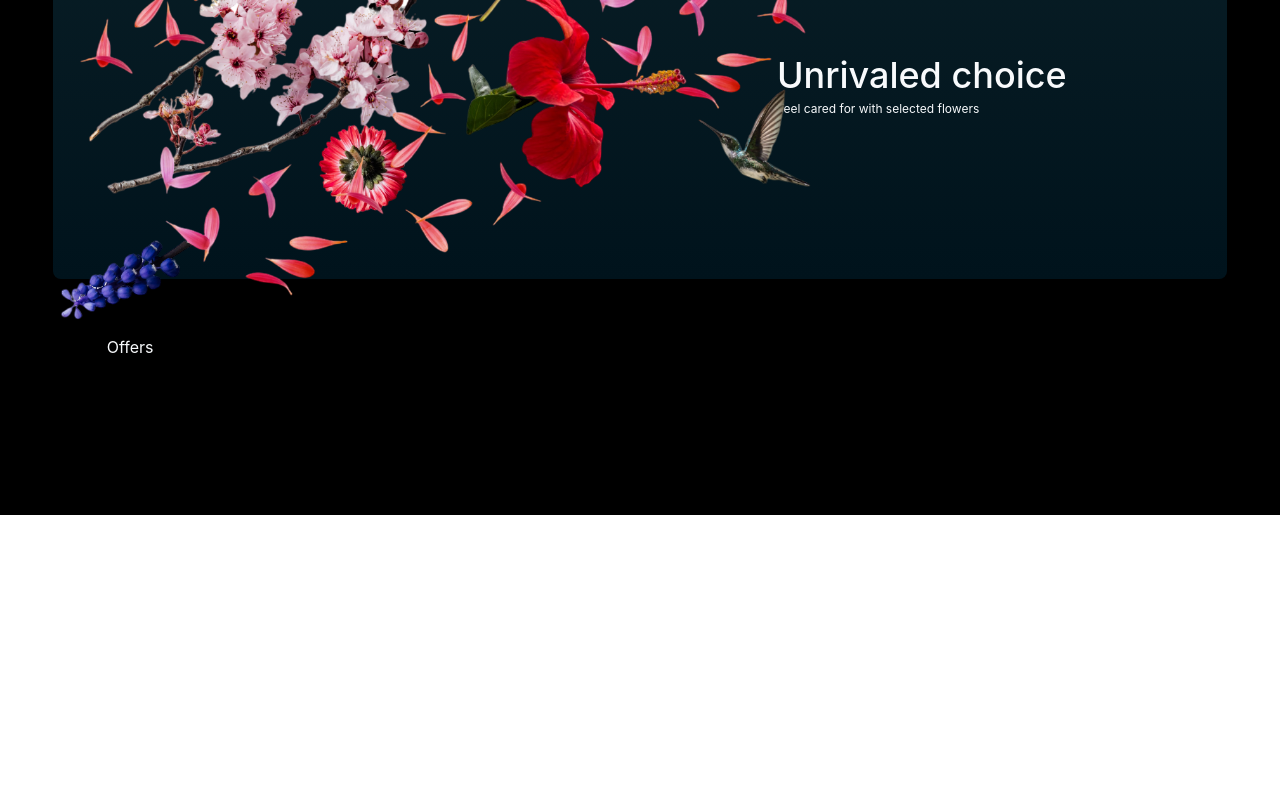
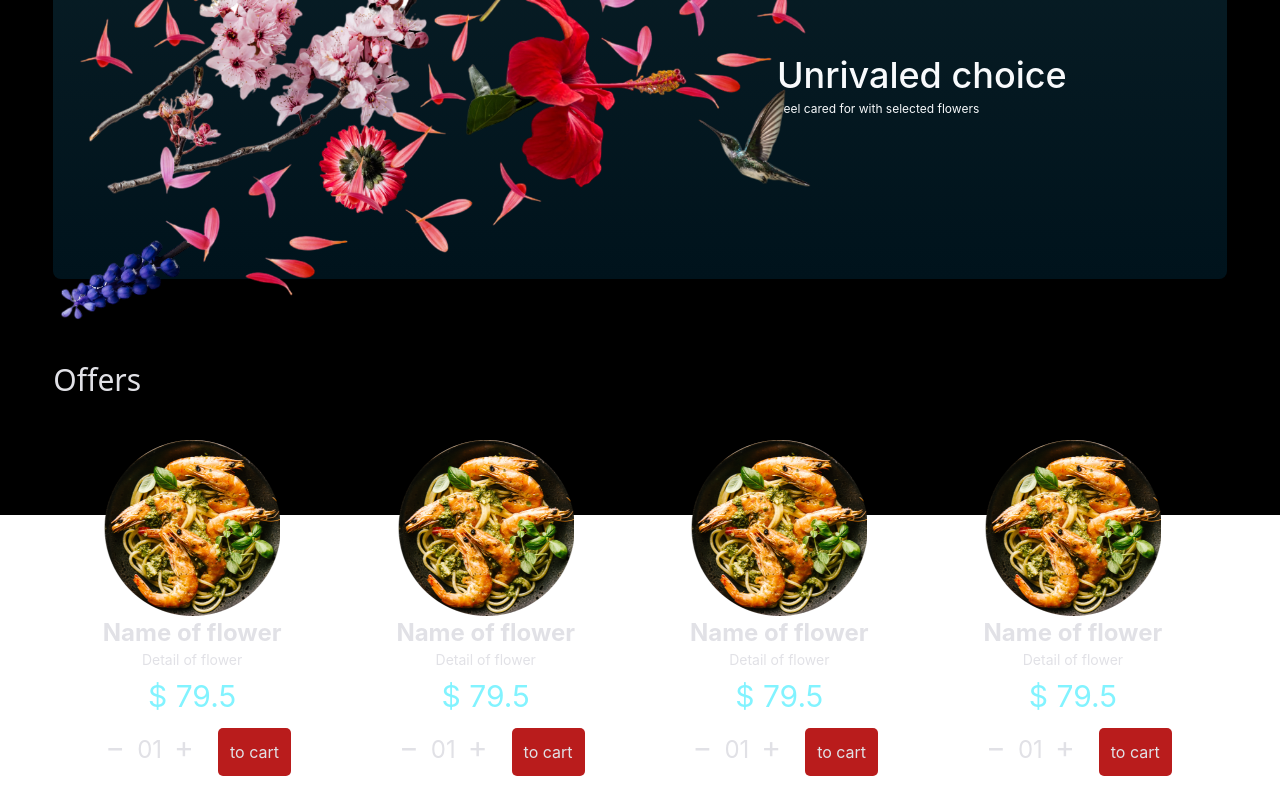
Before and after one commit to Sergey-sg/flowers_shop, a React (Create React App) app in the folder frontend/: page / in a window 1280 px wide. Shown: the part 285-1085 px from the top of the page. Before the commit the page ends 800 px from the top, so only its background shows below. Built offline with nearby package versions, Linux system fonts and the light colour scheme.

Commit message:
created FlowersOffers component

```diff
--- a/frontend/src/pages/HomePage.tsx
+++ b/frontend/src/pages/HomePage.tsx
@@ -1,21 +1,16 @@
 import React from 'react'
 import BannerFlowers from './components/BannerFlowers'
+import FlowersOffers from './components/FlowersOffers'
 import Header from './components/Header'
-
-const FlowersOffers: React.FC = () => {
-    return (
-        <div className='w-10/12 mx-auto'>
-            <div className='text-slate-50'>Offers</div>
-        </div>
-    )
-}
 
 const HomePage: React.FC = () => {
     return (
         <div className='bg-black h-screen min-h-screen h-max'>
             <Header/>
             <BannerFlowers/>
+            <br/>
             <FlowersOffers/>
+            <br/>
         </div>
     )
 }
--- /dev/null
+++ b/frontend/src/pages/components/FlowersOffers.tsx
@@ -0,0 +1,51 @@
+import React from 'react'
+import productImage from '../../assets/images/testProduct.png'
+
+interface IFlowerItem {
+    id: number
+    price: number
+    detail: string
+    name: string
+  }
+
+function ProductPresentation(props: any) {
+    return (
+        <div
+            className='container grid grid-rows-1 grid-flow-col gap-4 overflow-x-auto'
+        >
+            {props.flowers.map((flower: IFlowerItem) => (
+                <div key={flower.id} className='container text-[#E1E1E6] my-auto w-max text-center scroll-ml-6 snap-start mx-10'>
+                    <img
+                        src={productImage}
+                        alt={flower.name}
+                        className='mx-auto'
+                    />
+                    <p className='font-bold text-2xl leading-snug'>{flower.name}</p>
+                    <p className='font-normal text-sm leading-relaxed'>{flower.detail}</p>
+                    <p className='text-[#82F3FF] font-normal text-3xl leading-relaxed'>$ {flower.price}</p>
+                    <p className='inline-block'>
+                        <button className='py-2 px-3 text-3xl hover:text-red-800'>&#8722;</button>
+                        <span className='text-2xl'>01</span>
+                        <button className='py-2 px-3 text-3xl hover:text-cyan-500'>+</button>
+                        <button className='p-3 ml-3 bg-red-700 hover:bg-red-800 rounded-[5px]'>to cart</button>
+                    </p>
+                </div>
+            ))}
+        </div>
+    )
+}
+
+const FlowersOffers: React.FC = () => {
+    const flowers = Array.from(Array(10).keys()).map(x => ({id: x, name: 'Name of flower', detail: 'Detail of flower', price: 79.5}))
+
+    return (
+        <div className='w-11/12 mx-auto'>
+            <div className='text-[#E1E1E6] font-sans font-medium text-3xl leading-snug mb-4'>Offers</div>
+            <br/>
+            {}
+            <ProductPresentation flowers={flowers}/>
+        </div>
+    )
+}
+
+export default FlowersOffers
```
Also changed, not shown: frontend/src/assets/images/testProduct.png (added).
